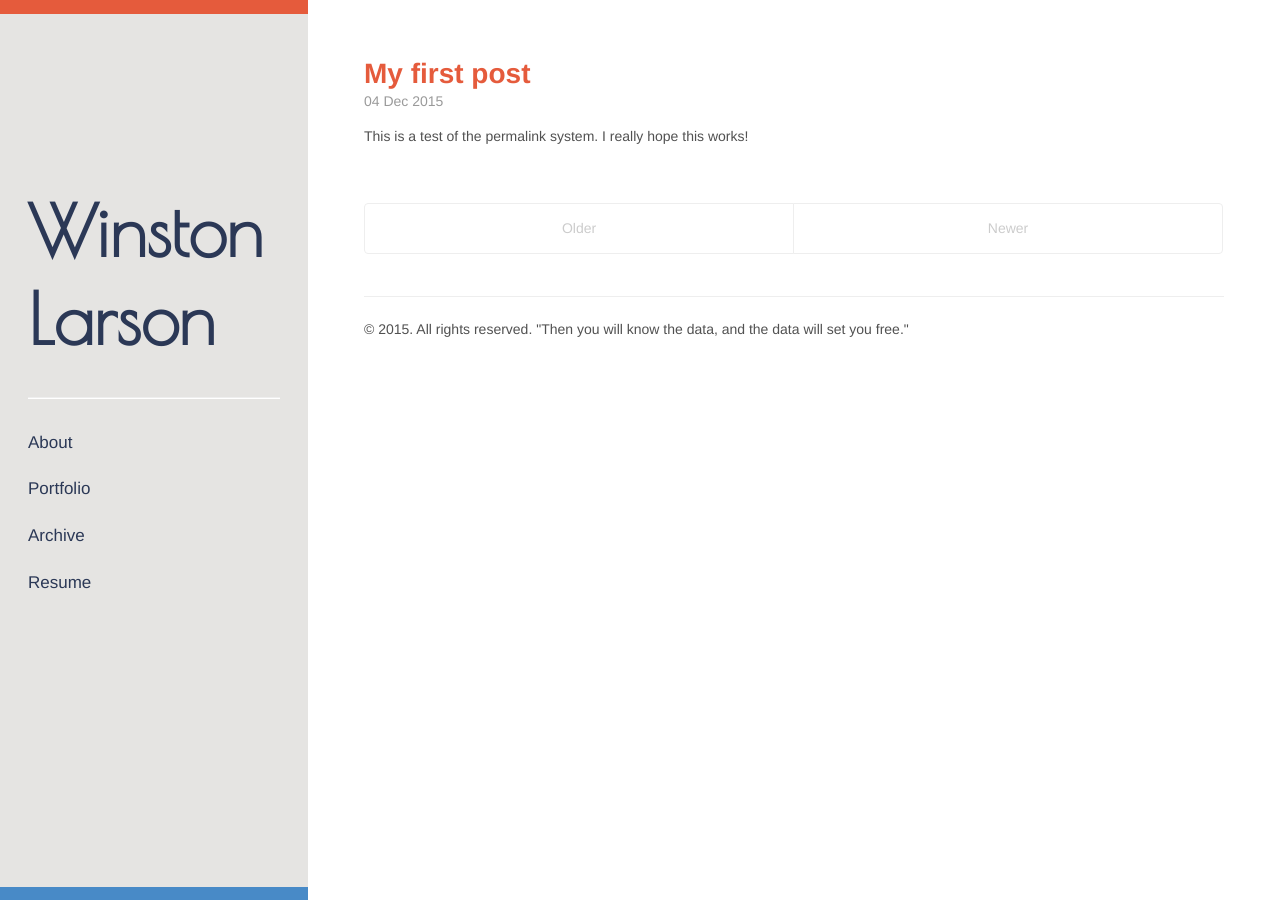
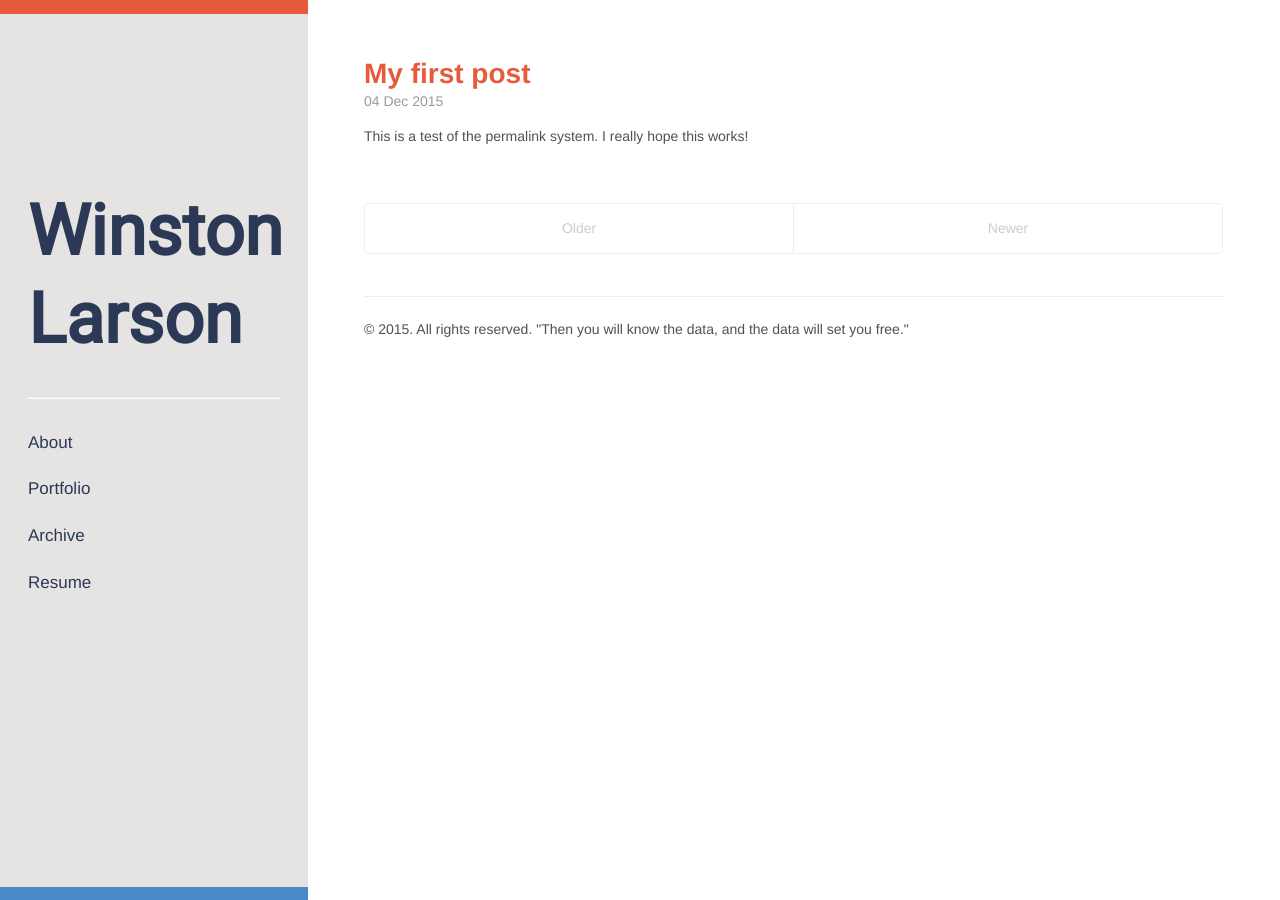
Before and after one commit to winstonlarson/old_website, a Jekyll site: the page built from index.html, in a window 1280 px wide. Built offline with Jekyll 4.4.1, drawn with Linux system fonts in a browser that asks for light colours; some web fonts are replaced; the list of posts is cut into pages by our own code.

Commit message:
fixed font

```diff
--- a/_includes/head.html
+++ b/_includes/head.html
@@ -21,7 +21,7 @@
   <!-- <link rel="stylesheet" href="http://fonts.googleapis.com/css?family=PT+Sans:400,400italic,700|Abril+Fatface"> -->
   <link rel="stylesheet" type="text/css" href="//fonts.googleapis.com/css?family=Muli" />
   <link href='https://fonts.googleapis.com/css?family=Poiret+One' rel='stylesheet' type='text/css'>
-
+  <link href='https://fonts.googleapis.com/css?family=Roboto' rel='stylesheet' type='text/css'>
   <!-- Icons -->
   <link rel="apple-touch-icon-precomposed" sizes="144x144" href="{{ site.baseurl }}public/apple-touch-icon-144-precomposed.png">
                                  <link rel="shortcut icon" href="{{ site.baseurl }}public/favicon.ico">
--- a/public/css/hyde.css
+++ b/public/css/hyde.css
@@ -119,7 +119,7 @@
 .sidebar-about h1 {
   color: #2B3856;
   margin-top: 0;
-  font-family: 'Poiret One', Helvetica, Arial, sans-serif;
+  font-family: 'Roboto', Helvetica, Arial, sans-serif;
   font-size: 5rem;
   text-decoration: none;
 }
```
Also changed, not shown: 11 other files.
